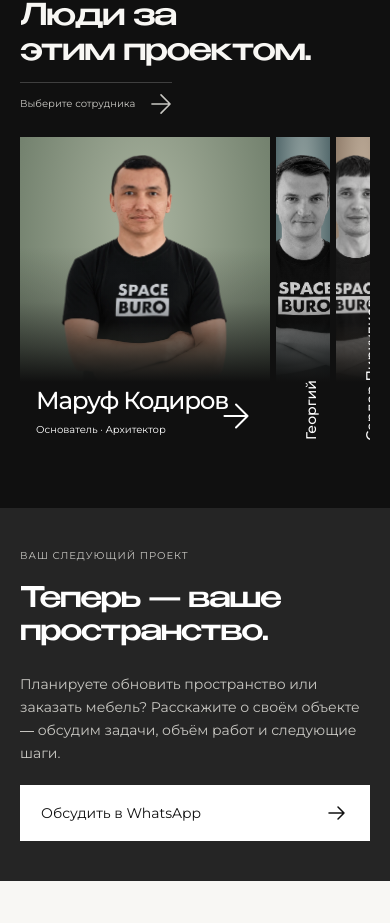
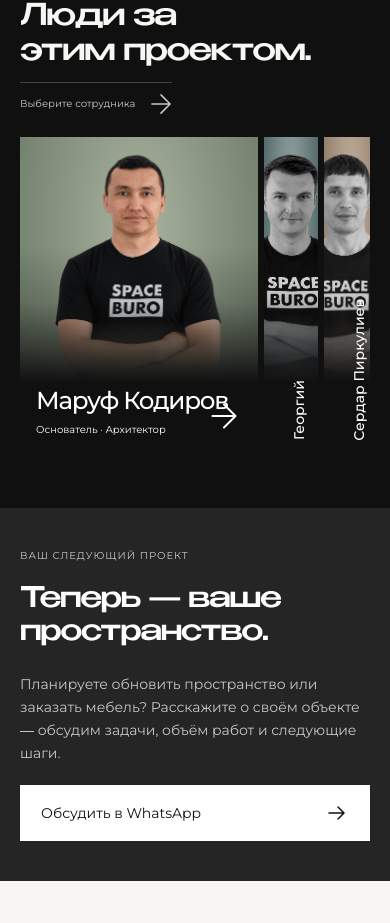
Before and after one commit to marufkad/space-buro-website, a Next.js app: page /projects/al-bateen-residences-jbr in a window 390 px wide. Shown: the part 4452-5375 px from the top of the page. Built offline with nearby package versions, Linux system fonts and the light colour scheme.

Commit message:
Match team portrait head sizes and narrow expanded cards

```diff
--- a/app/lab-people-process.css
+++ b/app/lab-people-process.css
@@ -68,20 +68,24 @@
 .lab-team-hint > span { font-size: 22px; }
 .lab-team-portraits { display: flex; gap: 8px; height: clamp(360px, 37vw, 540px); }
 .lab-team-portrait { min-width: 0; flex: 1 1 0; scroll-margin-top: 100px; transition: flex-grow .72s cubic-bezier(.22, 1, .36, 1); }
-.lab-team-portrait.is-active { flex-grow: 3.1; }
-/* Correct transparent headroom; image height stays constant while cards expand. */
-.lab-team-portrait[data-member="maruf"] { --portrait-light: #aab4a0; --portrait-dark: #697865; --portrait-height: 102.293%; --portrait-top: -2.293%; }
-.lab-team-portrait[data-member="quvvat"] { --portrait-light: #abb8c1; --portrait-dark: #62788b; --portrait-height: 106.559%; --portrait-top: -6.559%; }
-.lab-team-portrait[data-member="serdar"] { --portrait-light: #c5b4a1; --portrait-dark: #897563; --portrait-height: 100.8885%; --portrait-top: -.8885%; }
-.lab-team-portrait[data-member="georgiy"] { --portrait-light: #9daba9; --portrait-dark: #465d61; --portrait-height: 101.458%; --portrait-top: -1.458%; }
-.lab-team-portrait[data-member="aygul"] { --portrait-light: #beb1bf; --portrait-dark: #766578; --portrait-height: 102.0378%; --portrait-top: -2.0378%; }
-.lab-team-portrait[data-member="roman"] { --portrait-light: #b6a68d; --portrait-dark: #73634e; --portrait-height: 100.9153%; --portrait-top: -.9153%; }
+.lab-team-portrait.is-active { flex-grow: 2.85; }
+/* Match hair-to-chin/beard height to ~33% of the frame, keeping the hair tops aligned.
+   Source landmarks (top/chin px): Maruf 25/354, Quvvat 62/399, Serdar 10/350,
+   Georgiy 21/468, Aygul 28/557, Roman 12/600. Portraits keep their natural proportions
+   and the same scale in collapsed/expanded cards, on home and project pages. */
+.lab-team-portrait[data-member="maruf"] { --portrait-light: #aab4a0; --portrait-dark: #697865; --portrait-height: 102.9119%; --portrait-top: -2.5076%; }
+.lab-team-portrait[data-member="quvvat"] { --portrait-light: #abb8c1; --portrait-dark: #62788b; --portrait-height: 97.0415%; --portrait-top: -6.0712%; }
+.lab-team-portrait[data-member="serdar"] { --portrait-light: #c5b4a1; --portrait-dark: #897563; --portrait-height: 99.1941%; --portrait-top: -.9706%; }
+.lab-team-portrait[data-member="georgiy"] { --portrait-light: #9daba9; --portrait-dark: #465d61; --portrait-height: 97.5973%; --portrait-top: -1.5503%; }
+.lab-team-portrait[data-member="aygul"] { --portrait-light: #beb1bf; --portrait-dark: #766578; --portrait-height: 87.4594%; --portrait-top: -1.7467%; }
+.lab-team-portrait[data-member="roman"] { --portrait-light: #b6a68d; --portrait-dark: #73634e; --portrait-height: 74.25%; --portrait-top: -.6735%; }
 .lab-team-select { --team-footer-height: clamp(80px, calc(12vw - 50px), 120px); position: relative; display: block; width: 100%; height: 100%; padding: 0; overflow: hidden; border: 0; background: radial-gradient(ellipse at 50% 28%, var(--portrait-light), var(--portrait-dark) 90%); color: white; text-align: left; cursor: pointer; }
 /* Lower the solid caption base; the longer, translucent fade keeps the waist crop soft. */
 .lab-team-select::after { position: absolute; inset: 0; content: ""; background: linear-gradient(0deg, var(--black) 0, var(--black) var(--team-footer-height), rgba(16, 16, 16, .62) calc(var(--team-footer-height) + 35px), rgba(16, 16, 16, .2) calc(var(--team-footer-height) + 80px), transparent calc(var(--team-footer-height) + 135px)); pointer-events: none; }
 .lab-team-select:focus-visible { outline: 3px solid var(--focus-inverse); outline-offset: 4px; }
-.lab-team-photo-frame { position: absolute; top: 24px; right: 0; bottom: 64px; left: 0; -webkit-mask-image: linear-gradient(180deg, #000 0%, #000 68%, transparent 100%); mask-image: linear-gradient(180deg, #000 0%, #000 68%, transparent 100%); }
-.lab-team-select img { position: absolute; top: var(--portrait-top, 0%); left: 50%; width: auto; max-width: none; height: var(--portrait-height, 100%); transform: translateX(-50%); filter: grayscale(1); transition: filter .55s ease; }
+.lab-team-photo-frame { position: absolute; top: 24px; right: 0; bottom: 64px; left: 0; }
+/* Fade follows each scaled portrait so a smaller photo never ends in a hard edge. */
+.lab-team-select img { position: absolute; top: var(--portrait-top, 0%); left: 50%; width: auto; max-width: none; height: var(--portrait-height, 100%); transform: translateX(-50%); -webkit-mask-image: linear-gradient(180deg, #000 0%, #000 68%, transparent 100%); mask-image: linear-gradient(180deg, #000 0%, #000 68%, transparent 100%); filter: grayscale(1); transition: filter .55s ease; }
 .lab-team-portrait.is-active img { filter: grayscale(0); }
 .lab-team-monogram { position: absolute; inset: 36px 0 115px; display: grid; place-items: center; overflow: hidden; }
 .lab-team-monogram::before, .lab-team-monogram::after { position: absolute; width: 240px; height: 240px; content: ""; border: 1px solid rgba(255, 255, 255, .22); transform: rotate(-14deg); }
@@ -161,7 +165,7 @@
   .lab-team-hint { font-size: 10px; gap: 15px; }
   .lab-team-portraits { width: 100%; min-width: 0; height: clamp(315px, 88vw, 440px); gap: 6px; padding-bottom: 10px; overflow-x: auto; overflow-y: hidden; overscroll-behavior-x: contain; scrollbar-width: thin; scrollbar-color: var(--muted) transparent; }
   .lab-team-portrait { flex: 0 0 54px; transition: flex-basis .38s cubic-bezier(.22, 1, .36, 1); }
-  .lab-team-portrait.is-active { flex: 0 0 min(64vw, 280px); }
+  .lab-team-portrait.is-active { flex: 0 0 min(61vw, 268px); }
   .lab-team-select:focus-visible { outline-offset: -4px; }
   .lab-team-select { --team-footer-height: 76px; }
   .lab-team-photo-frame { top: 18px; bottom: 56px; }
```
